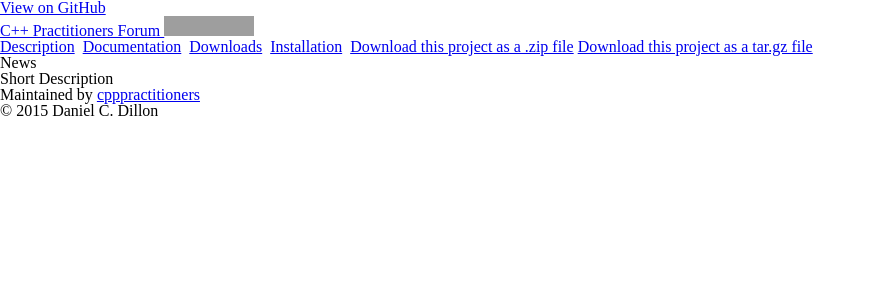
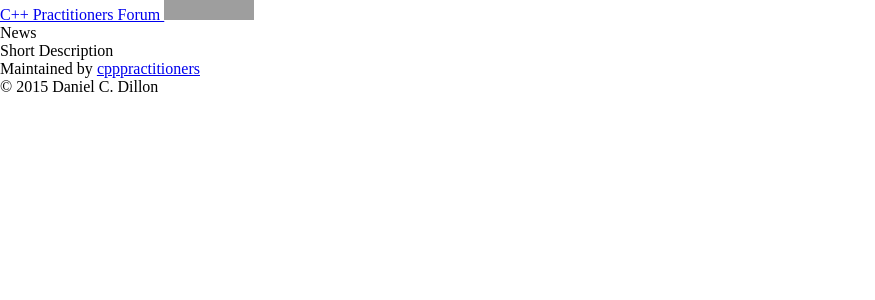
Before and after one commit to cpppractitioners/cpppractitioners.github.io, a Jekyll site: the page built from index.md, in a window 1280 px wide. Shown: the top 300 px of the page, without its empty margins (0-875 px from the left). Built offline with Jekyll 4.4.1, drawn with Linux system fonts in a browser that asks for light colours; nearby versions of some CDN libraries; library files that are not in the unit come from our copies; Markdown is read by kramdown in place of the engine named in the settings; grey boxes are pictures that could not be loaded.

Commit message:
still working on the website

```diff
--- a/_config.yml
+++ b/_config.yml
@@ -28,10 +28,10 @@
 fonts:       /assets/fonts
 
 # GLOBAL
-global_stylesheets: /cpuaff/assets/stylesheets
-global_javascripts: /cpuaff/assets/javascripts
-global_images:      /cpuaff/assets/images
-global_fonts:       /cpuaff/assets/fonts
+global_stylesheets: /assets/stylesheets
+global_javascripts: /assets/javascripts
+global_images:      /assets/images
+global_fonts:       /assets/fonts
 
 # ----------------------- #
 #     Plugin Configs      #
--- a/_includes/slate/header.html
+++ b/_includes/slate/header.html
@@ -1,5 +1,5 @@
 {% if site.github_url %}
-<a id="forkme_banner" href="{{ site.github_url }}">View on GitHub</a>
+<!--<a id="forkme_banner" href="{{ site.github_url }}">View on GitHub</a>-->
 {% endif %}
 
 <a id="title_link" href="{{ site.url }}">
@@ -9,11 +9,13 @@
 
 {% if site.github_url %}
 <section id="downloads">
+	<!--
 	<a class="menu_link" href="/cpuaff/details.html">Description</a>&nbsp;
 	<a class="menu_link" href="/cpuaff/doc/html/index.html">Documentation</a>&nbsp;
 	<a class="menu_link" href="/cpuaff/downloads.html">Downloads</a>&nbsp;
 	<a class="menu_link" href="/cpuaff/installation.html">Installation</a>&nbsp;
 	<a class="zip_download_link" href="{{ site.github_url }}/zipball/master">Download this project as a .zip file</a>
 	<a class="tar_download_link" href="{{ site.github_url }}/tarball/master">Download this project as a tar.gz file</a>
+	-->
 </section>
 {% endif %}
```
